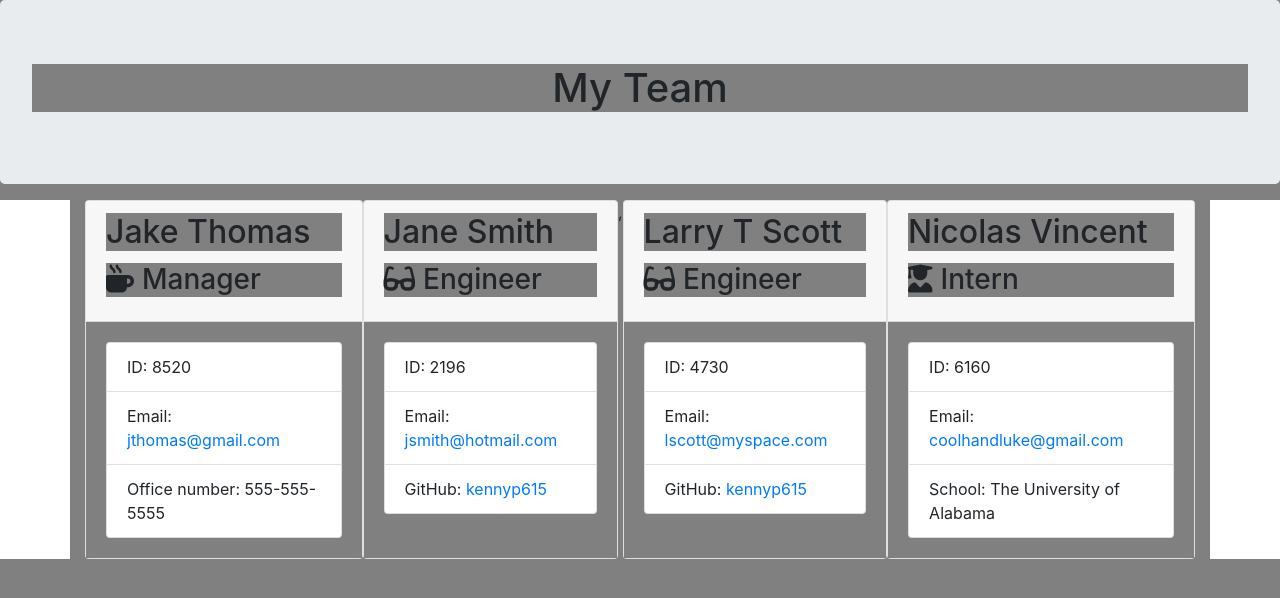
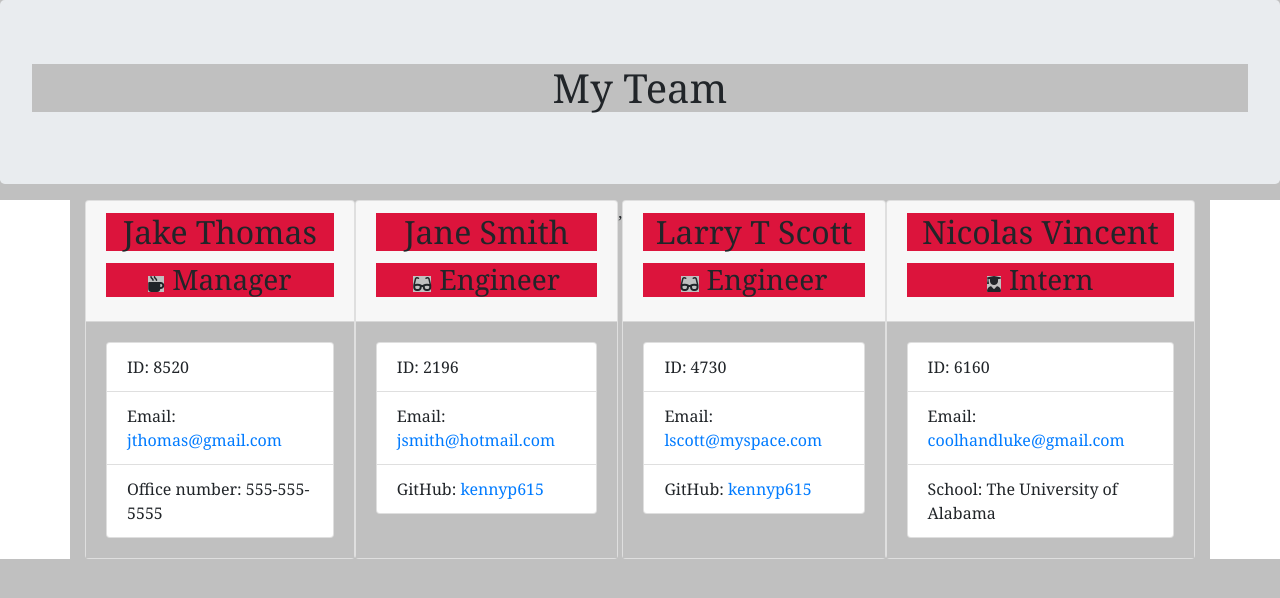
Before and after one commit to kennyp615/Employee-Summary, a website: page Develop/output/team.html in a window 1280 px wide. Drawn offline with nearby package versions, Linux system fonts and the light colour scheme.

Commit message:
adding css

```diff
--- a/Develop/output/style.css
+++ b/Develop/output/style.css
@@ -1,3 +1,10 @@
 * {
-    background-color: gray;
+    background-color: silver;
+    font-family: Georgia, 'Times New Roman', Times, serif;
+    font-size: medium;
 }
+
+.card-title {
+    background-color: crimson;
+    text-align: center;
+}
```
